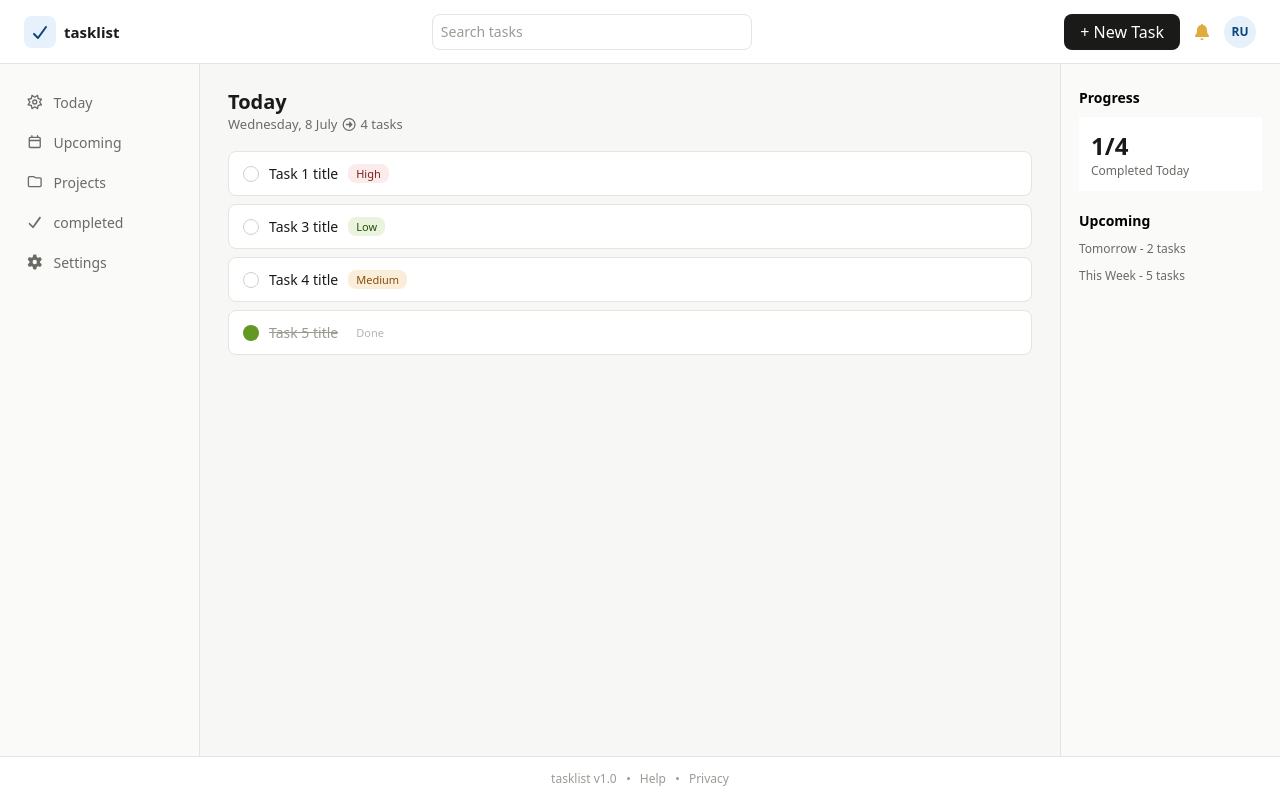
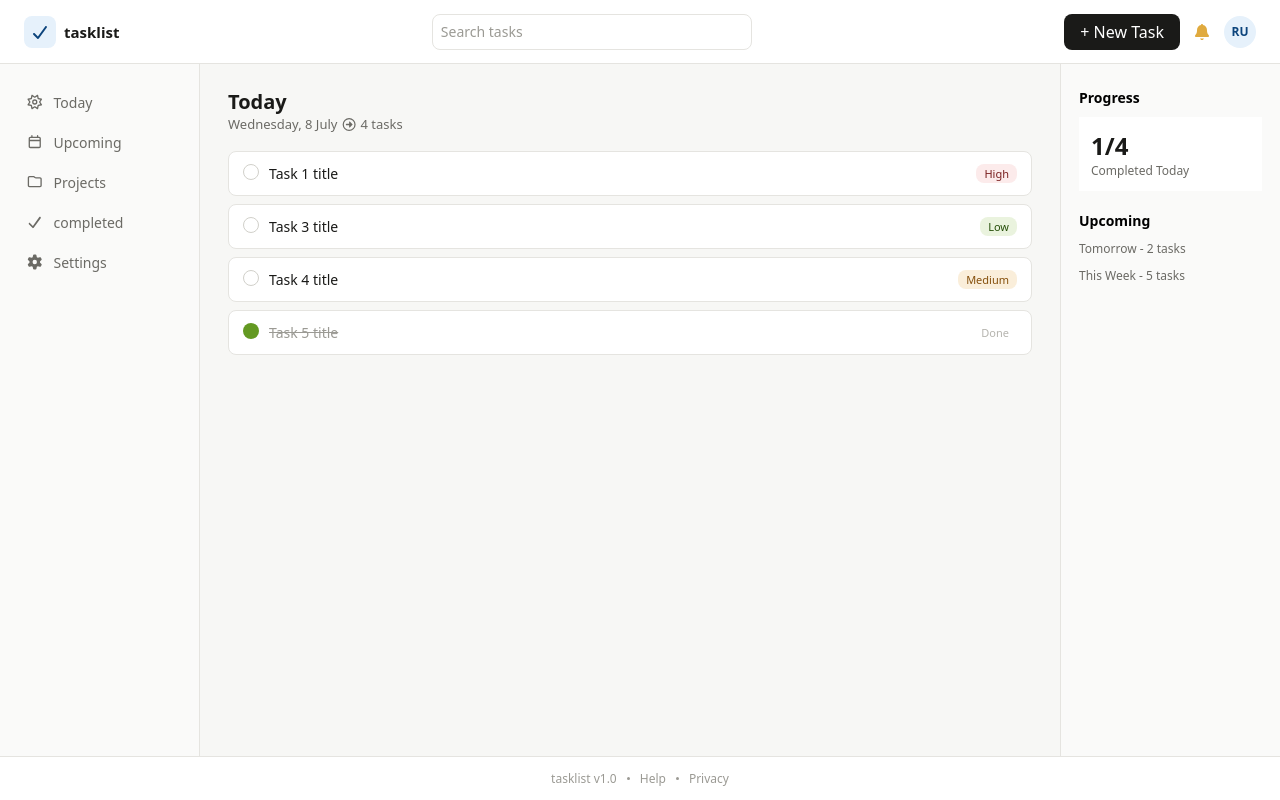
Before and after one commit to AlainRegisDev88/to-do-app, a React (Vite) app in the folder to-do-app/: page / in a window 1280 px wide. Built offline with nearby package versions, Linux system fonts and the light colour scheme; no server answers.

Commit message:
fix: arrange the content in task card

```diff
--- a/to-do-app/src/components/HomePage.css
+++ b/to-do-app/src/components/HomePage.css
@@ -36,13 +36,19 @@
 
 .task-card{
     display: flex;
-    gap: 10px;
+    justify-content: space-between;
     align-items: center;
     background-color: var(--surface-2);
     border: 0.5px solid var(--border);
     border-radius: var(--radius-sm);
     padding: 12px 14px;
     width: 100%;
+}
+
+.task-card-right{
+    display: flex;
+    justify-content: center;
+    gap: 10px;
 }
 
 /* checkbox */
--- a/to-do-app/src/components/HomePage.jsx
+++ b/to-do-app/src/components/HomePage.jsx
@@ -49,23 +49,31 @@ const HomePage = () => {
                             </div>
                             <section className="tasks-section">
                                 <div className="task-card active-task">
+                                    <div className="task-card-right">
                                         <div className="checkbox"></div>
                                         <div className="task-title">Task 1 title</div>
+                                    </div>
                                     <div className="task-tag high-priority-tag">High</div>
                                 </div>
                                 <div className="task-card active-task">
+                                    <div className="task-card-right">
                                         <div className="checkbox"></div>
                                         <div className="task-title">Task 3 title</div>
+                                    </div>
                                     <div className="task-tag low-priority-tag">Low</div>
                                 </div>
                                 <div className="task-card active-task">
+                                    <div className="task-card-right">
                                         <div className="checkbox"></div>
                                         <div className="task-title">Task 4 title</div>
+                                    </div>
                                     <div className="task-tag medium-priority-tag">Medium</div>
                                 </div>
                                 <div className="task-card done-task">
+                                    <div className="task-card-right">
                                         <div className="checkbox checked"></div>
                                         <div className="task-title title-done">Task 5 title</div>
+                                    </div>
                                     <div className="task-tag done-tag">Done</div>
                                 </div>
                             </section>
```
Lines whose indentation alone changed are shown as unchanged.
